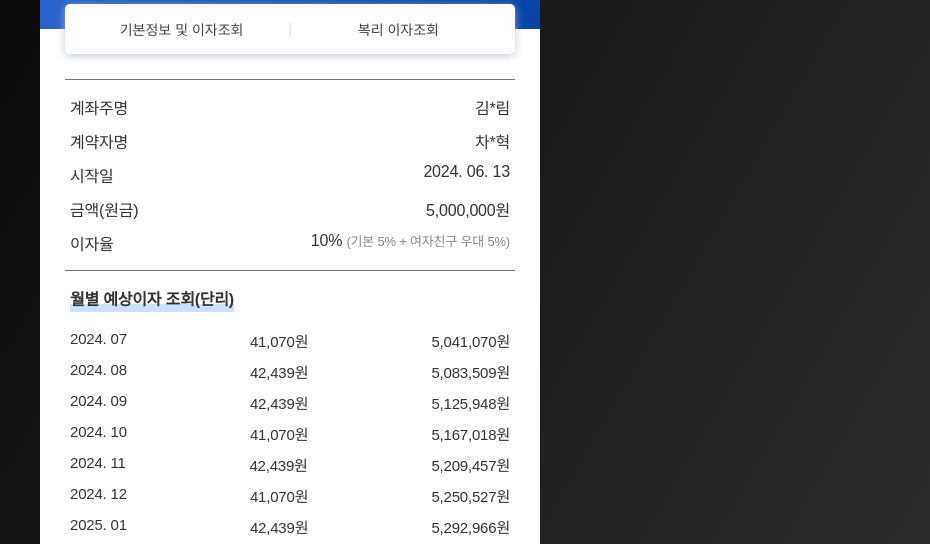
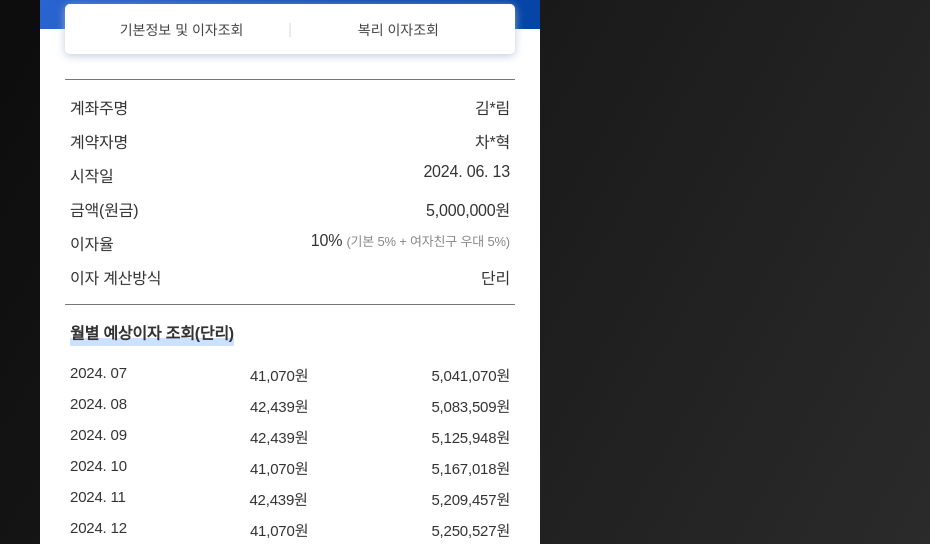
Before and after one commit to mooky1007/yourim, a plain HTML site: page index.html in a window 1280 px wide. Shown: the part 251-795 px from the top of the page, without its empty margins (350-1280 px from the left). Drawn offline with nearby package versions, Linux system fonts and the light colour scheme; a web font is replaced by a local one.

Commit message:
Update index.html

```diff
--- a/index.html
+++ b/index.html
@@ -61,6 +61,10 @@
             <span class="min-col" id="late">10%
                 <span>(기본 5% + 여자친구 우대 5%)</span>
             </span>
+        </li>
+        <li class="row">
+            <span class="min-col">이자 계산방식</span>
+            <span class="min-col">단리</span>
         </li>
     </ul>
 
```
